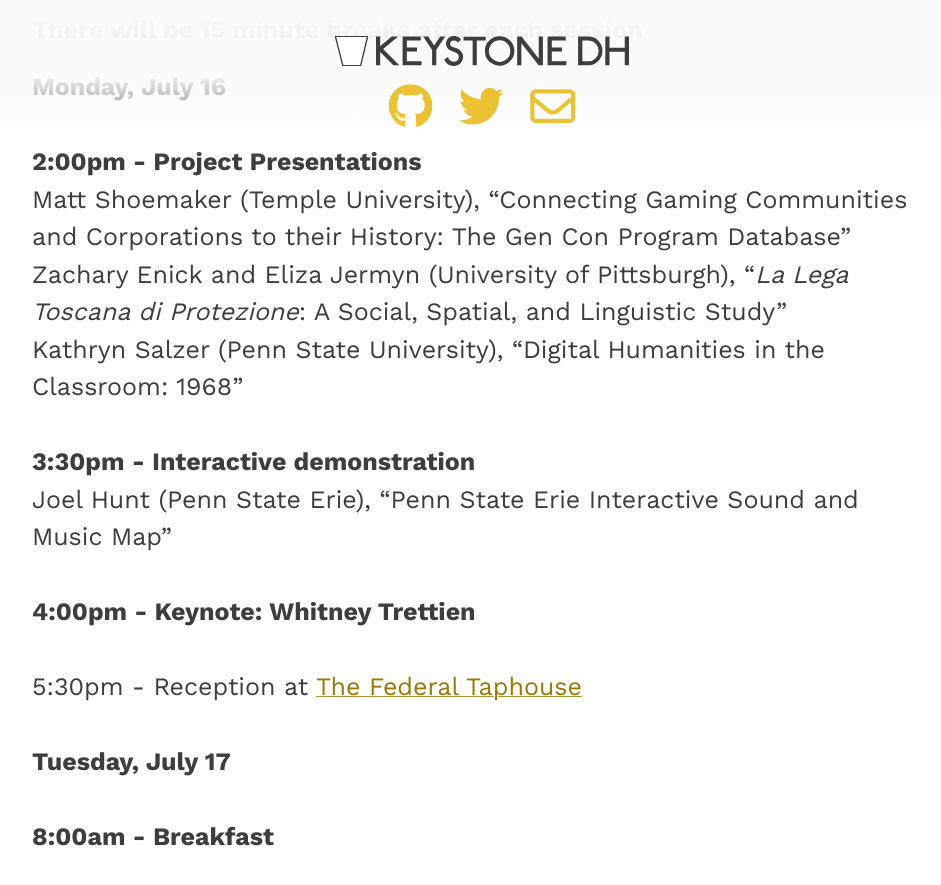
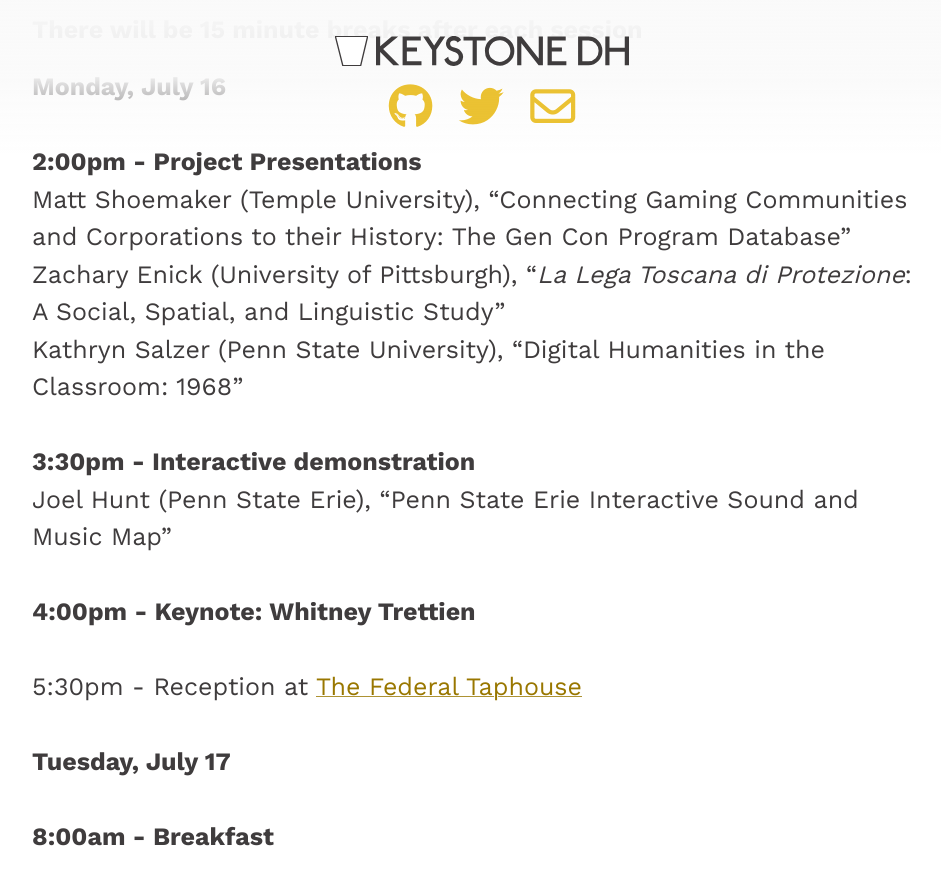
Before and after one commit to KeystoneDH/2018, a Jekyll site: the page built from schedule.md, in a window 1280 px wide and 900 px high, scrolled down 304 px. Shown: the top 885 px of the window, without its empty margins (158-1099 px from the left). Built offline with Jekyll 4.4.1, drawn with Linux system fonts in a browser that asks for light colours; nearby versions of some CDN libraries.

Commit message:
Co-presenter backed out

```diff
--- a/schedule.md
+++ b/schedule.md
@@ -13,7 +13,7 @@ tags: page
 **Monday, July 16**<br/><br/>
 **2:00pm - Project Presentations**<br/>
 Matt Shoemaker (Temple University), "Connecting Gaming Communities and Corporations to their History: The Gen Con Program Database"<br/>
-Zachary Enick and Eliza Jermyn (University of Pittsburgh), "*La Lega Toscana di Protezione*: A Social, Spatial, and Linguistic Study"<br/>
+Zachary Enick (University of Pittsburgh), "*La Lega Toscana di Protezione*: A Social, Spatial, and Linguistic Study"<br/>
 Kathryn Salzer (Penn State University), "Digital Humanities in the Classroom: 1968"<br/><br/>
 **3:30pm - Interactive demonstration**<br/>
 Joel Hunt (Penn State Erie), "Penn State Erie Interactive Sound and Music Map"<br/><br/>
```
